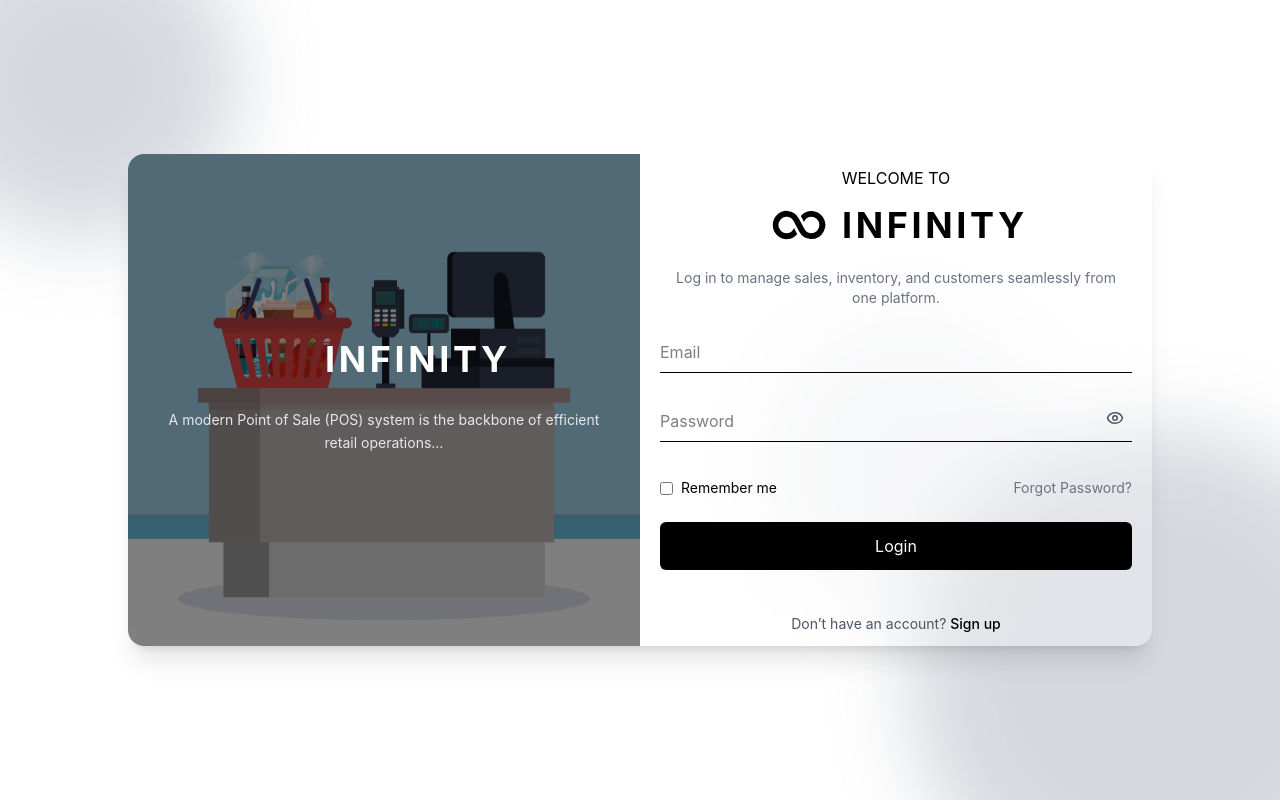
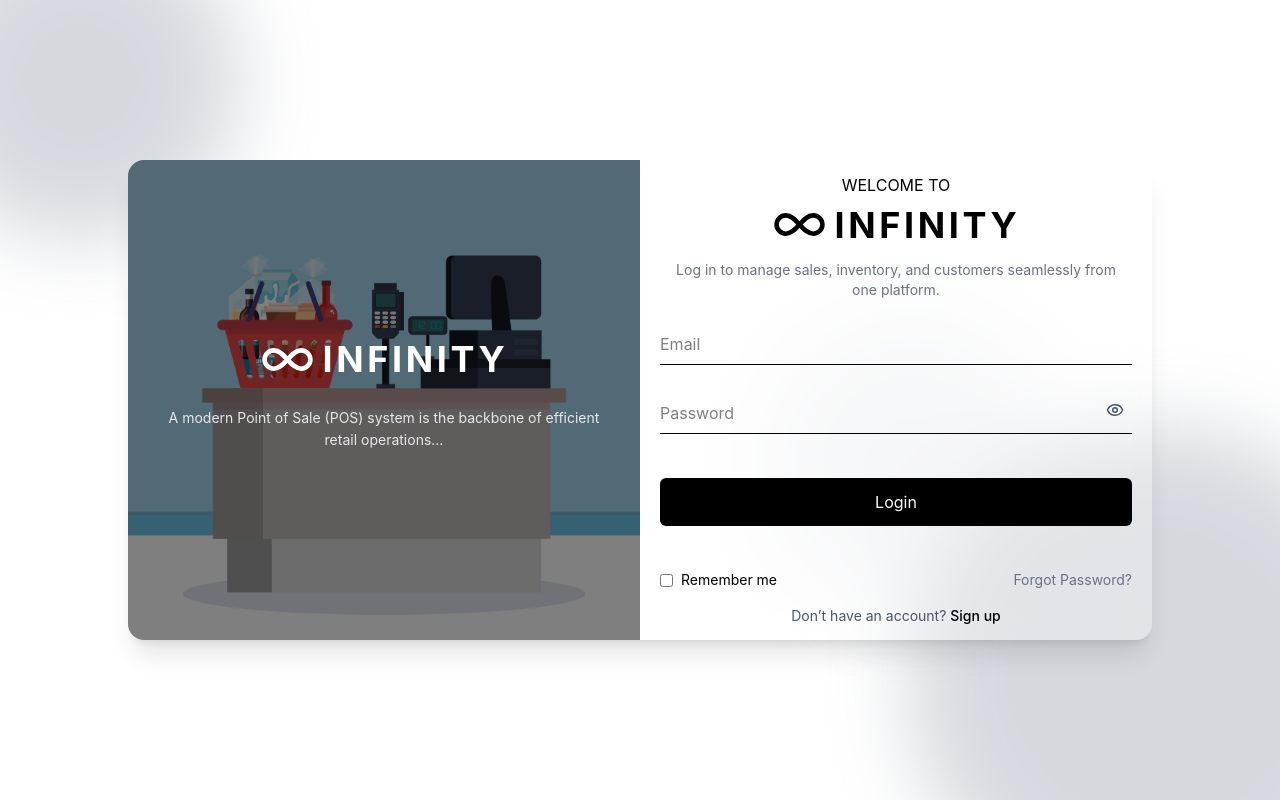
Before and after one commit to rajan2008/Omnichannel-project, a React app in the folder frontend/: page /login in a window 1280 px wide. Built offline with nearby package versions, Linux system fonts and the light colour scheme; the HTML template or start-up script is replaced by a standard one.

Commit message:
Login & Signup page complete

```diff
--- a/frontend/package.json
+++ b/frontend/package.json
@@ -16,6 +16,7 @@
     "lucide-react": "^1.9.0",
     "react": "^19.2.4",
     "react-dom": "^19.2.4",
+    "react-hot-toast": "^2.6.0",
     "react-redux": "^9.2.0",
     "react-router-dom": "^7.14.2"
   },
--- a/frontend/src/App.jsx
+++ b/frontend/src/App.jsx
@@ -1,12 +1,15 @@
-import {Routes, Route, Navigate } from "react-router-dom";
+import { Routes, Route, Navigate } from "react-router-dom";
 import Login from "./pages/auth/Login";
 import Register from "./pages/auth/Register";
 import Dashboard from "./pages/Dashboard";
 import Search from "./Components/search";
 import ProductList from "./Components/ProductList";
+import { Toaster } from "react-hot-toast"; // ✅ correct
 
 function App() {
   return (
+    <>
+      <Toaster/>
 
       <Routes>
         <Route path="/login" element={<Login />} />
@@ -15,8 +18,8 @@ function App() {
         <Route path="/search" element={<Search />} />
         <Route path="/" element={<Navigate to="/login" />} />
         <Route path="/productlist" element={<ProductList />} />
-
       </Routes>
+    </>
   );
 }
 
--- a/frontend/src/pages/auth/Login.jsx
+++ b/frontend/src/pages/auth/Login.jsx
@@ -3,7 +3,8 @@ import { loginUser } from "../../Utils/api";
 import { useState } from "react";
 import login from "../../assets/login.jpg";
 import { Eye, EyeOff } from "lucide-react";
-
+import toast from "react-hot-toast";
+import { Infinity } from "lucide-react";
 const Login = () => {
   const navigate = useNavigate();
   const [loading, setLoading] = useState(false);
@@ -49,15 +50,20 @@ const Login = () => {
       setError("");
 
       const res = await loginUser(formData);
+      console.log(res);
 
       localStorage.setItem("token", res.token);
       localStorage.setItem("user", JSON.stringify(res.user));
-
+      toast.success(res.message);
       setTimeout(() => {
         navigate("/search");
       }, 1000);
     } catch (err) {
-      setError("Invalid email or password");
+
+      const message = err || "Login failed";
+
+      setError(message);
+      toast.error(message);
     } finally {
       setLoading(false);
     }
@@ -86,9 +92,7 @@ const Login = () => {
           <div className="absolute inset-0 flex items-center justify-center px-4">
             <div className="text-white text-center">
               <div className="flex justify-center items-center mb-1 flex-wrap">
-                <svg fill="#fff" width="60px" height="60px" viewBox="0 0 24 24">
-                  <path d="M20.288 9.463..." />
-                </svg>
+                <Infinity size={55} color="white" />
                 <h1 className="text-2xl sm:text-3xl lg:text-4xl font-bold tracking-widest ml-2">
                   INFINITY
                 </h1>
@@ -107,15 +111,7 @@ const Login = () => {
           <p className="text-center text-sm sm:text-base">WELCOME TO</p>
 
           <div className="flex justify-center items-center mb-2 flex-wrap">
-            <svg
-              fill="#000000"
-              width="70px"
-              height="70px"
-              viewBox="0 0 24 24"
-              xmlns="http://www.w3.org/2000/svg"
-            >
-              <path d="M20.288 9.463a4.856 4.856 0 0 0-4.336-2.3 4.586 4.586 0 0 0-3.343 1.767c.071.116.148.226.212.347l.879 1.652.134-.254a2.71 2.71 0 0 1 2.206-1.519 2.845 2.845 0 1 1 0 5.686 2.708 2.708 0 0 1-2.205-1.518L13.131 12l-1.193-2.26a4.709 4.709 0 0 0-3.89-2.581 4.845 4.845 0 1 0 0 9.682 4.586 4.586 0 0 0 3.343-1.767c-.071-.116-.148-.226-.212-.347l-.879-1.656-.134.254a2.71 2.71 0 0 1-2.206 1.519 2.855 2.855 0 0 1-2.559-1.369 2.825 2.825 0 0 1 0-2.946 2.862 2.862 0 0 1 2.442-1.374h.121a2.708 2.708 0 0 1 2.205 1.518l.7 1.327 1.193 2.26a4.709 4.709 0 0 0 3.89 2.581h.209a4.846 4.846 0 0 0 4.127-7.378z" />
-            </svg>
+            <Infinity size={55} color="black" />
             <h1 className="text-2xl sm:text-3xl md:text-4xl font-bold tracking-widest ml-2">
               INFINITY
             </h1>
@@ -127,10 +123,17 @@ const Login = () => {
           </div>
 
           {/* INPUTS */}
+          <form
+            onSubmit={(e) => {
+              e.preventDefault();
+              handleLogin();
+            }}
+          >
             <div className="flex flex-col">
               <input
                 type="email"
                 name="email"
+                autoComplete="email"
                 placeholder="Email"
                 value={formData.email}
                 onChange={handleChange}
@@ -148,6 +151,7 @@ const Login = () => {
                   type={showPassword ? "text" : "password"}
                   name="password"
                   placeholder="Password"
+                  autoComplete="current-password"
                   value={formData.password}
                   onChange={handleChange}
                   className="w-full text-black py-2 my-1 bg-transparent border-b border-black outline-none pr-10 text-sm sm:text-base"
@@ -167,6 +171,23 @@ const Login = () => {
                 {errors.password || "placeholder"}
               </p>
             </div>
+             <button
+            onClick={handleLogin}
+            disabled={loading}
+            className="w-full h-12 cursor-pointer bg-black text-white mt-6 rounded-md hover:bg-gray-800 transition flex items-center justify-center gap-2 text-sm sm:text-base"
+          >
+            {loading && (
+              <div className="w-5 h-5 border-2 border-white border-t-transparent rounded-full animate-spin"></div>
+            )}
+            {loading ? "Logging in..." : "Login"}
+          </button>
+                    <p
+            className={`text-sm mt-2 text-center ${error ? "text-red-500" : "invisible"}`}
+          >
+            {error || "placeholder"}
+          </p>
+
+          </form>
 
           {/* OPTIONS */}
           <div className="flex flex-col sm:flex-row sm:items-center sm:justify-between mt-4 text-xs sm:text-sm gap-2">
@@ -180,23 +201,8 @@ const Login = () => {
             </p>
           </div>
 
-          {/* BUTTON */}
-          <button
-            onClick={handleLogin}
-            disabled={loading}
-            className="w-full h-12 bg-black text-white mt-6 rounded-md hover:bg-gray-800 transition flex items-center justify-center gap-2 text-sm sm:text-base"
-          >
-            {loading && (
-              <div className="w-5 h-5 border-2 border-white border-t-transparent rounded-full animate-spin"></div>
-            )}
-            {loading ? "Logging in..." : "Login"}
-          </button>
 
-          <p
-            className={`text-sm mt-2 text-center ${error ? "text-red-500" : "invisible"}`}
-          >
-            {error || "placeholder"}
-          </p>
+
 
           <p className="text-xs sm:text-sm text-center text-gray-600 mt-4">
             Don’t have an account?{" "}
--- a/frontend/src/pages/auth/Register.jsx
+++ b/frontend/src/pages/auth/Register.jsx
@@ -3,7 +3,8 @@ import { Link, useNavigate } from "react-router-dom";
 import { Eye, EyeOff } from "lucide-react";
 import register from "../../assets/register.png";
 import { registerUser } from "../../Utils/api";
-
+import { Infinity } from "lucide-react";
+import toast from "react-hot-toast";
 const Register = () => {
   const [showPassword, setShowPassword] = useState(false);
   const [errors, setErrors] = useState({});
@@ -18,8 +19,6 @@ const Register = () => {
     role: "cashier",
   });
 
-  const inputStyle =
-    "w-full text-black py-2 bg-transparent border-b border-black outline-none text-sm sm:text-base";
 
   const handleChange = (e) => {
     setFormData({
@@ -64,9 +63,7 @@ const Register = () => {
       setLoading(true);
 
       const res = await registerUser(formData);
-
-      console.log(res);
-      alert("User Registered Successfully");
+      toast.success(res.message)
 
       setFormData({
         name: "",
@@ -85,6 +82,9 @@ const Register = () => {
       setLoading(false);
     }
   };
+    const inputStyle =
+    "w-full text-black sm:py-2 py-1 bg-transparent border-b border-black outline-none text-sm sm:text-base";
+
   return (
     <div className="relative md:h-dvh min-h-dvh flex items-center justify-center px-3 sm:px-4 py-3 sm:py-6 bg-gray-50 overflow-hidden box-border">
       <div className="relative z-10 w-full max-w-6xl flex flex-col md:flex-row rounded-2xl overflow-hidden shadow-xl bg-white">
@@ -92,15 +92,7 @@ const Register = () => {
         <div className="w-full md:w-1/2 p-5 sm:p-6 md:p-10 flex flex-col justify-center">
           <p className="text-center text-sm sm:text-base">WELCOME TO</p>
           <div className="flex justify-center items-center mb-2 flex-wrap">
-            <svg
-              fill="#000000"
-              width="70px"
-              height="70px"
-              viewBox="0 0 24 24"
-              xmlns="http://www.w3.org/2000/svg"
-            >
-              <path d="M20.288 9.463a4.856 4.856 0 0 0-4.336-2.3 4.586 4.586 0 0 0-3.343 1.767c.071.116.148.226.212.347l.879 1.652.134-.254a2.71 2.71 0 0 1 2.206-1.519 2.845 2.845 0 1 1 0 5.686 2.708 2.708 0 0 1-2.205-1.518L13.131 12l-1.193-2.26a4.709 4.709 0 0 0-3.89-2.581 4.845 4.845 0 1 0 0 9.682 4.586 4.586 0 0 0 3.343-1.767c-.071-.116-.148-.226-.212-.347l-.879-1.656-.134.254a2.71 2.71 0 0 1-2.206 1.519 2.855 2.855 0 0 1-2.559-1.369 2.825 2.825 0 0 1 0-2.946 2.862 2.862 0 0 1 2.442-1.374h.121a2.708 2.708 0 0 1 2.205 1.518l.7 1.327 1.193 2.26a4.709 4.709 0 0 0 3.89 2.581h.209a4.846 4.846 0 0 0 4.127-7.378z" />
-            </svg>
+            <Infinity size={55} color="black" />
             <h1 className="text-2xl sm:text-3xl md:text-4xl font-bold tracking-widest ml-2">
               INFINITY
             </h1>
@@ -224,8 +216,8 @@ const Register = () => {
             <button
               type="submit"
               disabled={loading}
-              className={`w-full h-12 rounded-md flex items-center justify-center gap-2
-              ${loading ? "bg-gray-700" : "bg-black hover:bg-gray-800 text-white"}`}
+              className={`w-full h-8 mt-2 sm:h-12 rounded-md flex items-center justify-center gap-2 transition
+  ${loading ? "bg-gray-700 text-white cursor-not-allowed" : "bg-black hover:bg-gray-800 text-white"}`}
             >
               {loading && (
                 <div className="w-5 h-5 border-2 border-white border-t-transparent rounded-full animate-spin"></div>
@@ -256,9 +248,7 @@ const Register = () => {
           <div className="absolute inset-0 flex items-center justify-center px-4">
             <div className="text-white text-center">
               <div className="flex justify-center items-center mb-1 flex-wrap">
-                        <svg fill="#fff" width="60px" height="60px" viewBox="0 0 24 24">
-                          <path d="M20.288 9.463..." />
-                        </svg>
+                <Infinity size={55} color="white" />
                 <h1 className="text-2xl sm:text-3xl lg:text-4xl font-bold tracking-widest ml-2">
                   INFINITY
                 </h1>
```
Also changed, not shown: 2 other files (tests, documents, lock files or other folders). Lines whose indentation alone changed are shown as unchanged.
